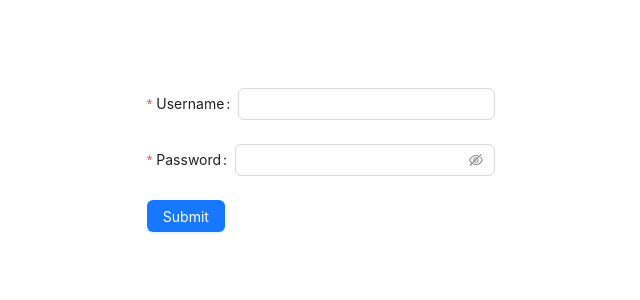
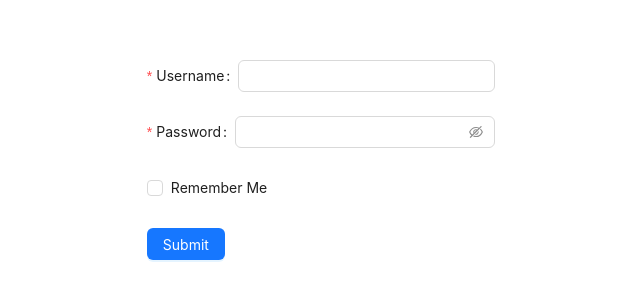
Before and after one commit to SaktanuthPeak/ReactProject, a React (Create React App) app: page / in a window 1280 px wide. Shown: the part 228-528 px from the top of the page, without its empty margins (319-959 px from the left). Built offline with nearby package versions, Linux system fonts and the light colour scheme; no server answers.

Commit message:
add remember me feature

```diff
--- a/src/screen/LoginScreen.js
+++ b/src/screen/LoginScreen.js
@@ -1,11 +1,25 @@
-import { useState } from 'react';
-import { Button, Form, Input, Alert } from 'antd';
+import { useEffect, useState } from 'react';
+import { Button, Form, Input, Alert, Checkbox } from 'antd';
 import axios from 'axios'
 const URL_AUTH = "/api/auth/local"
 
 export default function LoginScreen(props) {
     const [isLoading, setIsLoading] = useState(false)
     const [errMsg, setErrMsg] = useState(null)
+    const [username, setUsername] = useState('')
+    const [password, setPassword] = useState('')
+    const [rememberMe, setRememberMe] = useState(false)
+
+    useEffect(() => {
+        const savedUsername = localStorage.getItem('username');
+        const savedPassword = localStorage.getItem('password');
+        if (savedUsername && savedPassword) {
+            setUsername(savedUsername);
+            setPassword(savedPassword);
+            setRememberMe(true);
+
+        }
+    })
     const handleLogin = async (formData) => {
         try {
             setIsLoading(true)
@@ -13,6 +27,18 @@ export default function LoginScreen(props) {
             const response = await axios.post(URL_AUTH, { ...formData })
             const token = response.data.jwt
             axios.defaults.headers.common = { 'Authorization': `bearer ${token}` }
+
+
+            if (rememberMe) {
+                localStorage.setItem('username', formData.identifier);
+                localStorage.setItem('password', formData.password);
+
+            } else {
+                localStorage.removeItem('username')
+                localStorage.removeItem('password')
+
+            }
+
             props.onLoginSuccess();
         } catch (err) {
             console.log(err)
@@ -33,15 +59,26 @@ export default function LoginScreen(props) {
                     <Form.Item
                         label="Username"
                         name="identifier"
+                        onChange={(e) => setUsername(e.target.values)}
                         rules={[{ required: true, }]}>
                         <Input />
                     </Form.Item>
                     <Form.Item
                         label="Password"
                         name="password"
+                        onChange={(e) => setPassword(e.target.values)}
                         rules={[{ required: true },]}>
                         <Input.Password />
                     </Form.Item>
+                    <Form.Item>
+                        <Checkbox
+                            checked={rememberMe}
+                            onChange={(e) => setRememberMe(e.target.checked)}
+                        >
+                            Remember Me
+                        </Checkbox>
+                    </Form.Item>
+
                     <Form.Item>
                         <Button
                             type="primary"
```
